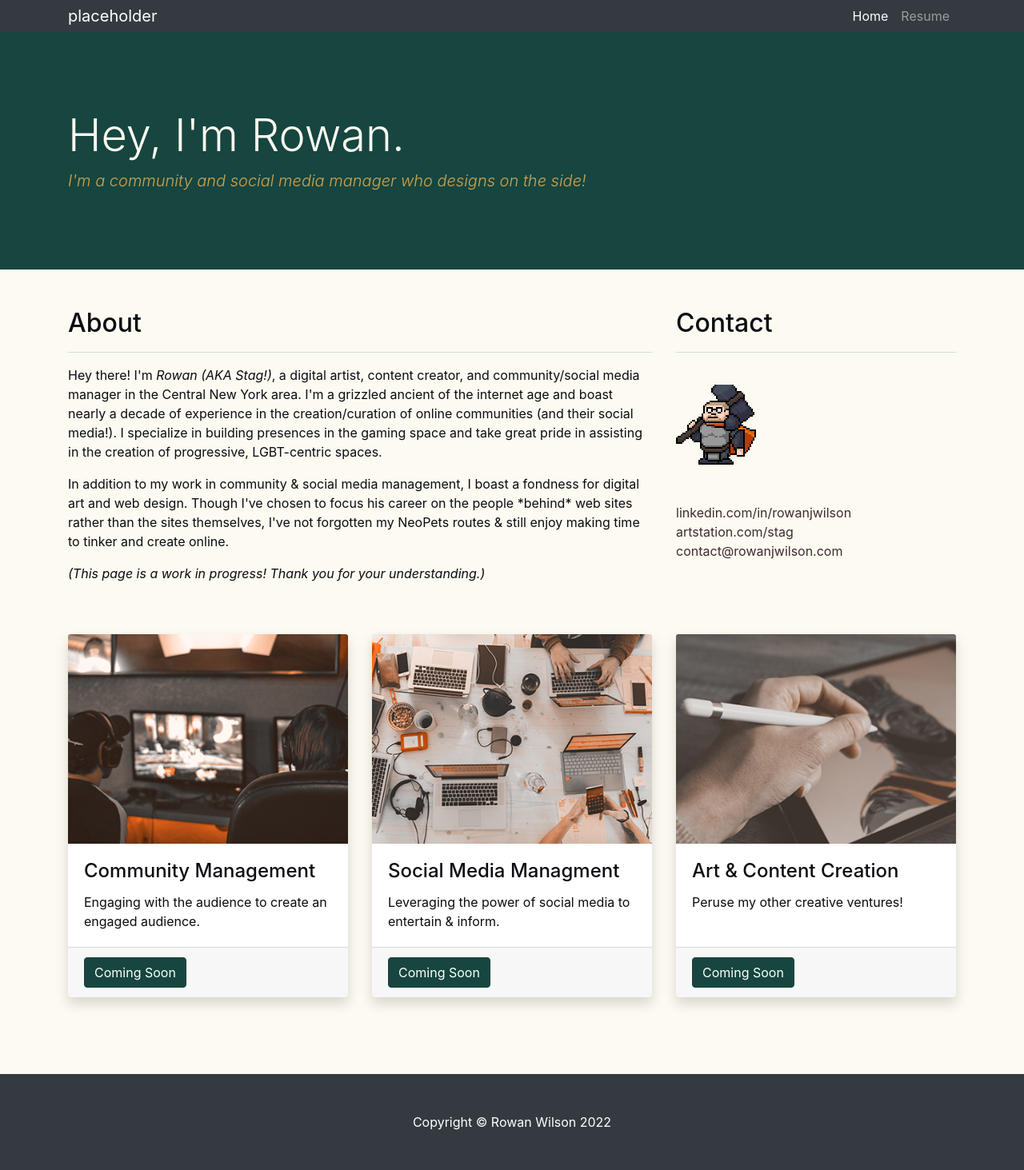
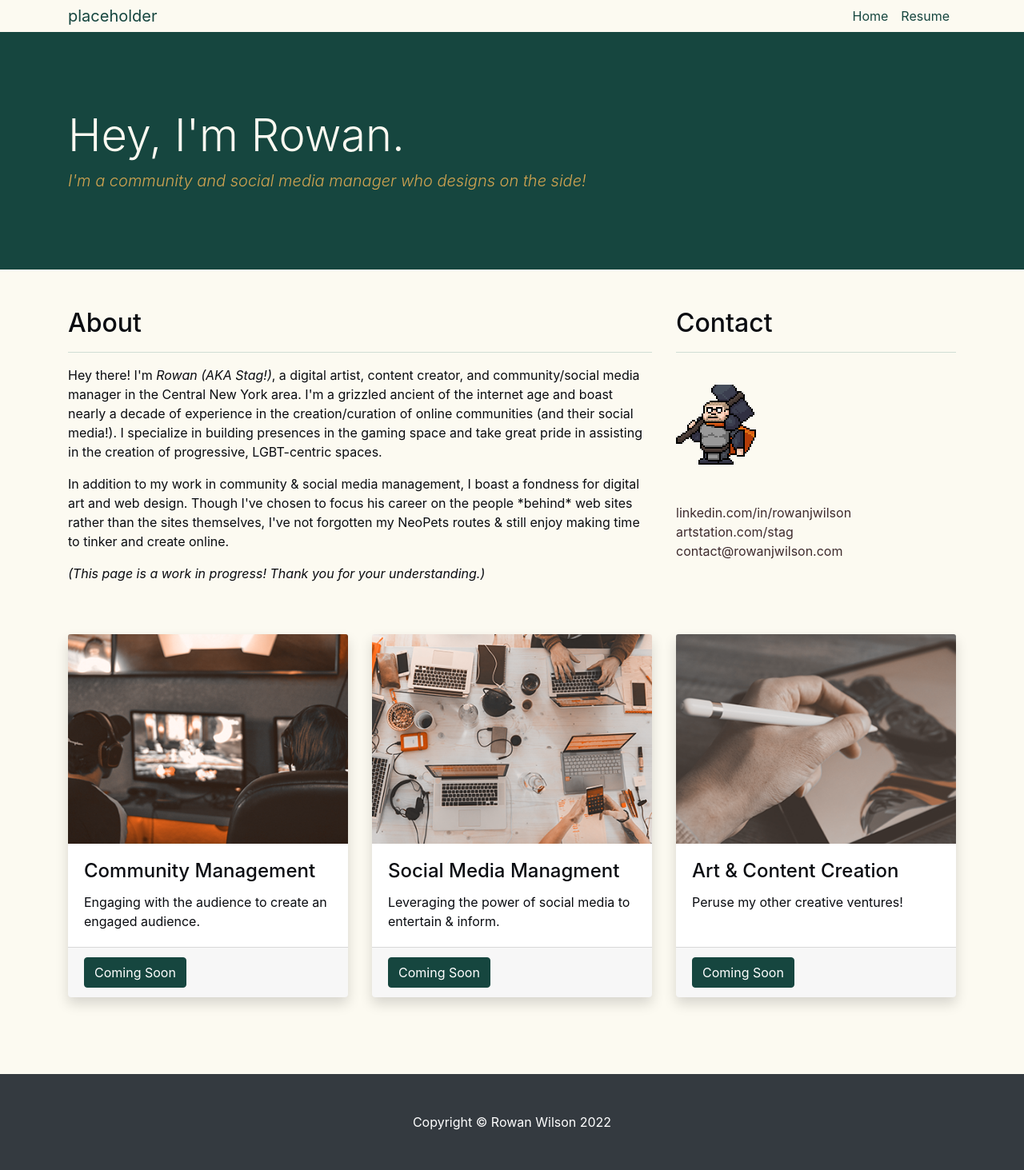
Before and after one commit to stagrunner/rowanjwilson, a Jekyll site: the page built from index.html, in a window 1280 px wide. Shown: the whole page at 80% size. Built offline with Jekyll 4.4.1, drawn with Linux system fonts in a browser that asks for light colours.

Commit message:
Update navigation.html

```diff
--- a/_includes/navigation.html
+++ b/_includes/navigation.html
@@ -1,5 +1,5 @@
 <!-- Navigation -->
-<nav class="navbar navbar-expand-lg navbar-dark bg-dark" style="#123832">
+<nav class="navbar navbar-expand-lg" style="#123832">
   <div class="container">
     <a class="navbar-brand js-scroll-trigger" href="{{ site.baseurl }}/"
       >placeholder </a
```
